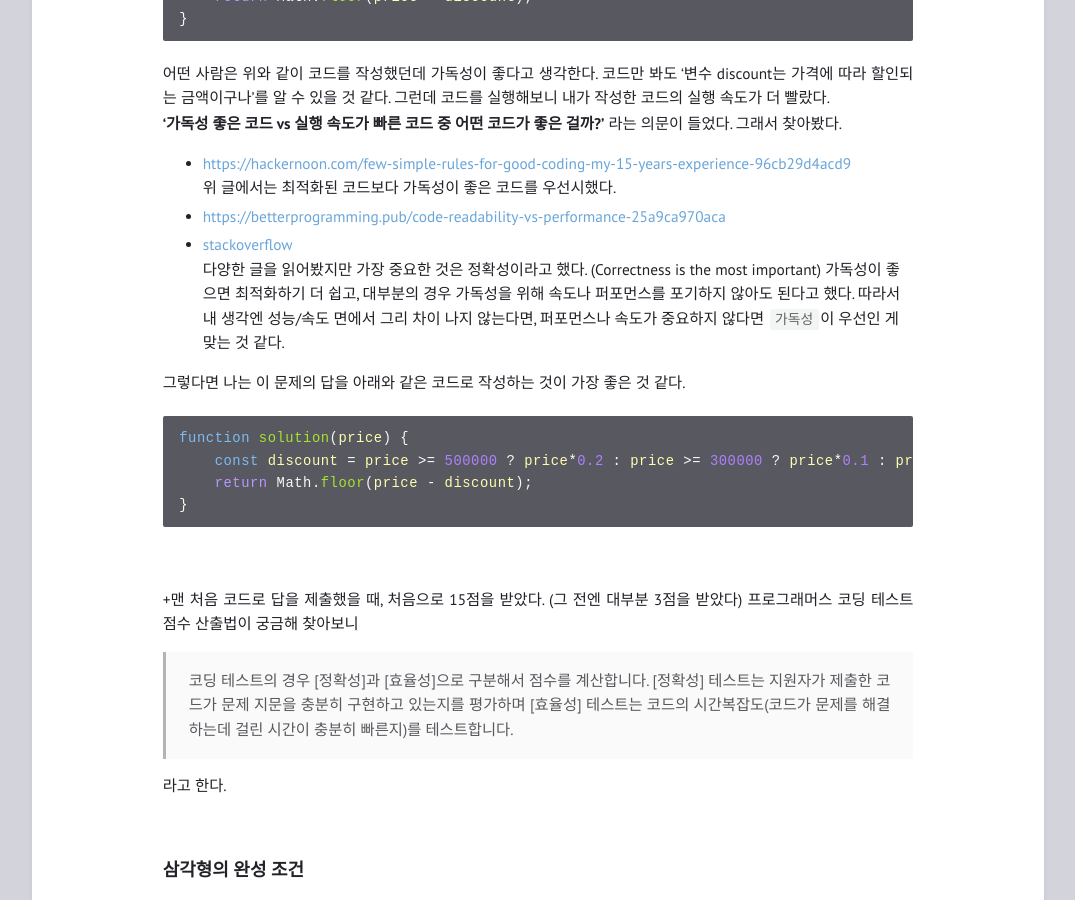
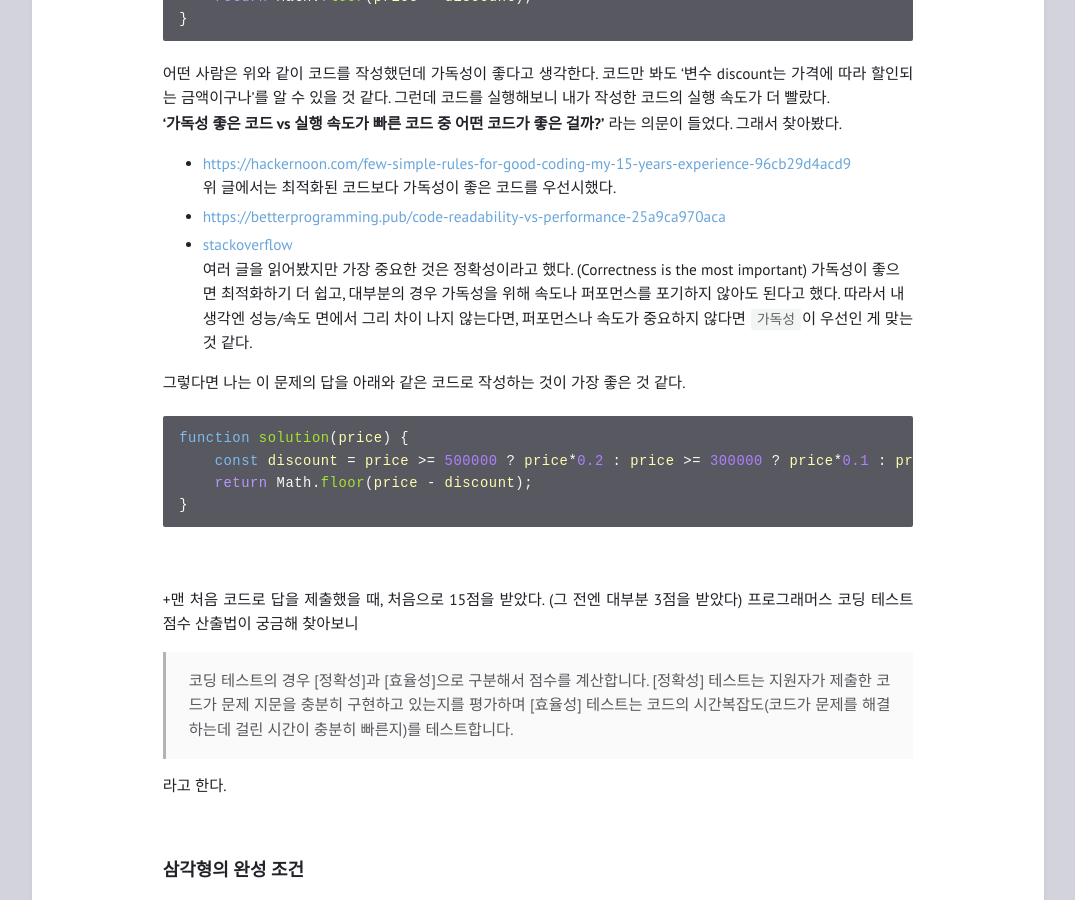
Before and after one commit to feb-dain/feb-dain.github.io, a Jekyll site: the page built from _posts/2022-10-17-discount-and-array-sort-and-removing-overlaps.md, in a window 1280 px wide and 900 px high, scrolled down 606 px. Shown: the whole window, without its empty margins (102-1177 px from the left). Built offline with Jekyll 4.4.1, drawn with Linux system fonts in a browser that asks for light colours; comment, search, counter and statistics services are not loaded.

Commit message:
Update 2022-10-17-discount-and-array-sort-and-removing-overlaps.md

```diff
--- a/_posts/2022-10-17-discount-and-array-sort-and-removing-overlaps.md
+++ b/_posts/2022-10-17-discount-and-array-sort-and-removing-overlaps.md
@@ -44,7 +44,7 @@ function solution(price) {
 - <a href="https://stackoverflow.com/questions/183201/should-a-developer-aim-for-readability-or-performance-first">
   stackoverflow
   </a><br>
-다양한 글을 읽어봤지만 가장 중요한 것은 정확성이라고 했다. (Correctness is the most important)
+여러 글을 읽어봤지만 가장 중요한 것은 정확성이라고 했다. (Correctness is the most important)
 가독성이 좋으면 최적화하기 더 쉽고, 대부분의 경우 가독성을 위해 속도나 퍼포먼스를 포기하지 않아도 된다고 했다.
 따라서 내 생각엔 성능/속도 면에서 그리 차이 나지 않는다면, 퍼포먼스나 속도가 중요하지 않다면 `가독성`이 우선인 게 맞는 것 같다.
 
```
